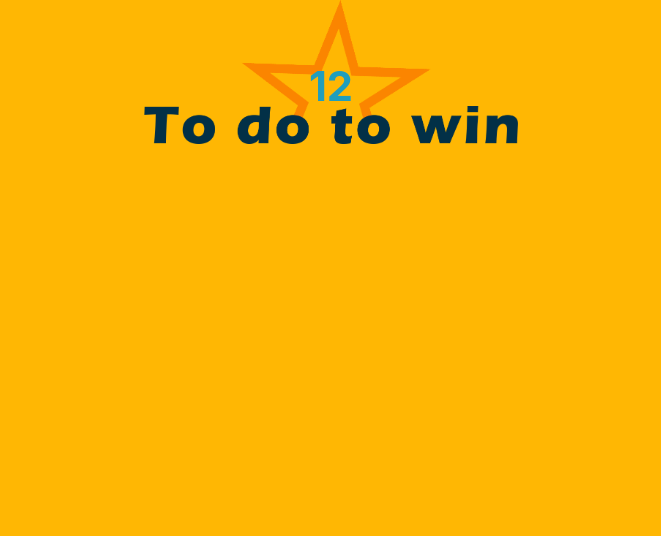
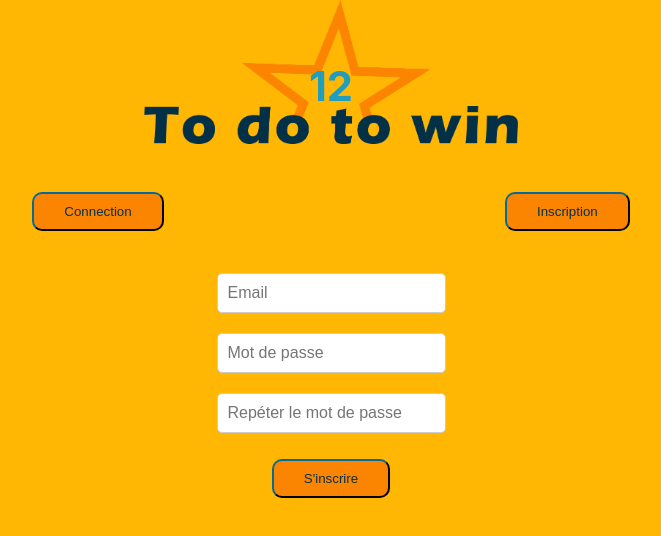
Before and after one commit to Lehoax/todotowin-front, a React (Create React App) app: page /signup in a window 1280 px wide. Shown: the top 536 px of the page, without its empty margins (309-970 px from the left). Built offline with nearby package versions, Linux system fonts and the light colour scheme.

Commit message:
home page create

```diff
--- a/package.json
+++ b/package.json
@@ -9,6 +9,7 @@
     "http-proxy-middleware": "^3.0.3",
     "react": "^18.3.1",
     "react-dom": "^18.3.1",
+    "react-router-dom": "^6.27.0",
     "react-scripts": "^5.0.1",
     "web-vitals": "^2.1.4"
   },
--- a/src/App.js
+++ b/src/App.js
@@ -1,11 +1,28 @@
 import Header from './Header/Header';
+import {
+  Routes,
+  Route
+} from "react-router-dom";
+import Home from './Home/Home'
+import Login from './Login/Login';
+import Signup from './Signup/Signup';
 import './App.css';
 
 function App() {
   return (
+    <>
     <div className="App">
+
       <Header/>
+      <Home/>
+      <Routes>
+      <Route path="/login" element={<Login/>} />
+      <Route path="/signup" element={<Signup/>} />
+    </Routes>
+
     </div>
+
+    </>
   );
 }
 
--- a/src/Header/Header.jsx
+++ b/src/Header/Header.jsx
@@ -5,8 +5,8 @@ const Header = () =>{
   return (
     <>
   <div id="header" style={{ position: 'relative' }}>
-      <img style={{ position: 'absolute', zIndex: 1 }} src={logo} alt="logo to do to win" />
-      <p style={{ position: 'absolute', zIndex: 2 }}>12</p>
+      <img style={{ position: 'absolute', zIndex: 0 }} src={logo} alt="logo to do to win" />
+      <p style={{ position: 'absolute', zIndex: 1 }}>12</p>
   </div>
     </>
   )
--- /dev/null
+++ b/src/Home/Home.jsx
@@ -0,0 +1,22 @@
+import { useNavigate } from 'react-router-dom';
+import './style.css'
+
+const Home = () =>{
+    const navigate = useNavigate();
+
+    const handleClickLogin = () => {
+        navigate('/login');
+    };
+    const handleClickSignup = () => {
+        navigate('/signup');
+    };
+    return (
+      <>
+    <div id="home">
+        <button className="button" onClick={handleClickLogin}>Connection</button>
+        <button className="button" onClick={handleClickSignup}>Inscription</button>
+    </div>
+      </>
+    )
+  }
+  export default Home
--- /dev/null
+++ b/src/Home/style.css
@@ -0,0 +1,38 @@
+#home{
+    margin-top: 12rem;
+    margin-bottom: 2rem;
+    display: flex;
+    justify-content: space-evenly;
+
+}
+.button{
+    border-radius: 10px;
+    padding-left: 30px;
+    padding-right:30px;
+    padding-top: 10px;
+    padding-bottom: 10px;
+    background-color: #FB8500;
+    border-color: #023047;
+    color: #023047;
+}
+.button:hover{
+    opacity: 50%;
+    cursor: pointer;
+}
+.end_button{
+    margin-top: 1rem;
+}
+input {
+    padding: 10px;
+    margin: 10px 0;
+    border: 1px solid #ccc;
+    border-radius: 5px;
+    font-size: 16px;
+    transition: border-color 0.3s ease;
+  }
+
+  input:focus {
+    border-color: #007BFF;
+    outline: none;
+    box-shadow: 0 0 5px rgba(0, 123, 255, 0.5);
+  }
--- /dev/null
+++ b/src/Login/Login.jsx
@@ -0,0 +1,51 @@
+import React, { useState } from 'react';
+
+const Login = () =>{
+  const [email, setEmail] = useState('');
+  const [password, setPassword] = useState('');
+  const [error, setError] = useState('');
+
+  const handleSubmit = (e) => {
+    e.preventDefault();
+
+    if (!email || !password) {
+      setError('Veuillez entrer un email et un mot de passe.');
+      return;
+    }
+    console.log(email);
+
+
+  }
+  return (
+    <>
+  <div id="login">
+  {error && <p style={{ color: 'red' }}>{error}</p>}
+      <form onSubmit={handleSubmit}>
+        <div>
+          <input
+
+            placeholder='Email'
+            type="email"
+            value={email}
+            onChange={(e) => setEmail(e.target.value)} // Mise à jour de l'état pour l'email
+            required
+          />
+        </div>
+        <div>
+          <input
+          placeholder='Mot de passe'
+            type="password"
+            value={password}
+            onChange={(e) => setPassword(e.target.value)} // Mise à jour de l'état pour le mot de passe
+            required
+          />
+        </div>
+        <div>
+          <button type="submit" className='button end_button'>Se connecter</button>
+        </div>
+      </form>
+    </div>
+    </>
+  )
+}
+export default Login
--- /dev/null
+++ b/src/Signup/Signup.jsx
@@ -0,0 +1,64 @@
+import React, { useState } from 'react';
+
+
+
+const Signup = () =>{
+    const [email, setEmail] = useState('');
+    const [password, setPassword] = useState('');
+    const [Repetepassword, setRepetepassword] = useState('');
+    const [error, setError] = useState('');
+
+const handleSubmit = (e) => {
+    e.preventDefault();
+
+    if (!email || !password) {
+        setError('Veuillez entrer un email et un mot de passe.');
+        return;
+    }
+    if (!Repetepassword || !password) {
+        setError('Les mots de passes ne correspondent pas.');
+        return;
+    }
+console.log(email);
+}
+    return (
+      <>
+    <div id="Signup" >
+    {error && <p style={{ color: 'red' }}>{error}</p>}
+      <form onSubmit={handleSubmit}>
+        <div>
+          <input
+          placeholder='Email'
+            type="email"
+            value={email}
+            onChange={(e) => setEmail(e.target.value)} // Mise à jour de l'état pour l'email
+            required
+          />
+        </div>
+        <div>
+          <input
+            placeholder='Mot de passe'
+            type="password"
+            value={password}
+            onChange={(e) => setPassword(e.target.value)} // Mise à jour de l'état pour le mot de passe
+            required
+          />
+        </div>
+        <div>
+          <input
+          placeholder='Repéter le mot de passe'
+            type="password"
+            value={Repetepassword}
+            onChange={(e) => setRepetepassword(e.target.value)} // Mise à jour de l'état pour le mot de passe
+            required
+          />
+        </div>
+        <div>
+          <button type="submit" className='button end_button'>S'inscrire</button>
+        </div>
+      </form>
+    </div>
+      </>
+    )
+  }
+  export default Signup
--- a/src/index.js
+++ b/src/index.js
@@ -3,11 +3,16 @@ import ReactDOM from 'react-dom/client';
 import './index.css';
 import App from './App';
 import reportWebVitals from './reportWebVitals';
+import { BrowserRouter } from "react-router-dom";
+
+
 
 const root = ReactDOM.createRoot(document.getElementById('root'));
 root.render(
   <React.StrictMode>
-    <App />
+     <BrowserRouter>
+      <App />
+    </BrowserRouter>
   </React.StrictMode>
 );
 
```
Also changed, not shown: 1 other file (tests, documents, lock files or other folders).
